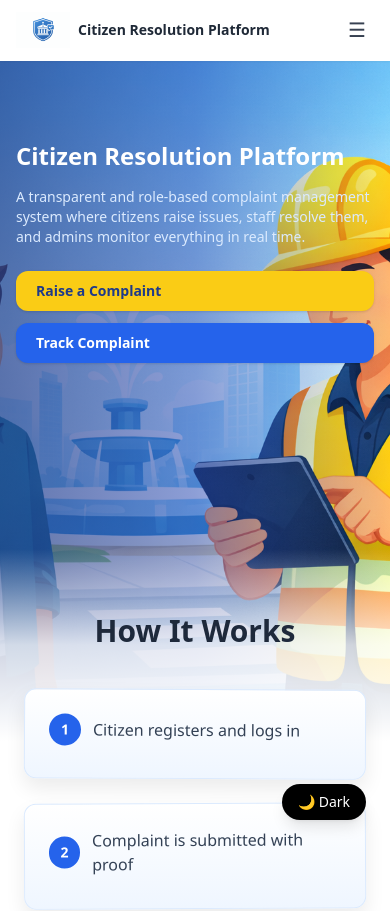
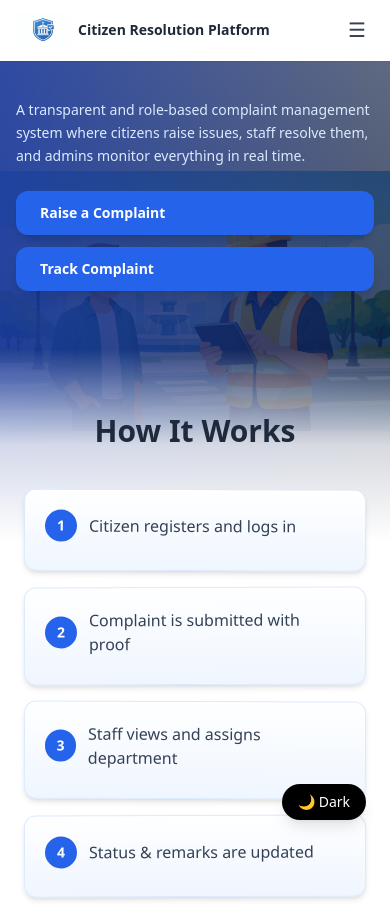
Before and after one commit to nikitadeshmukh1102/Citizen_municipalityportal, a React app in the folder Frontend/: page / in a window 390 px wide. Shown: the top 911 px of the page. Built offline with nearby package versions, Linux system fonts and the light colour scheme; the HTML template or start-up script is replaced by a standard one.

Commit message:
Mobile table layout fix + responsive polish

```diff
--- a/Frontend/src/index.css
+++ b/Frontend/src/index.css
@@ -5,3 +5,137 @@
   0%, 100% { transform: translateY(0); }
   50% { transform: translateY(-12px); }
 }
+@keyframes fadeInUp {
+  from {
+    opacity: 0;
+    transform: translateY(25px);
+  }
+  to {
+    opacity: 1;
+    transform: translateY(0);
+  }
+}
+
+.animate-fade-in-up {
+  animation: fadeInUp 0.7s ease-out;
+}
+html {
+  scroll-behavior: smooth;
+}
+/* ================= PREMIUM MOBILE HERO ================= */
+@media (max-width: 768px) {
+
+  .hero-section {
+    min-height: 480px;
+    padding: 22px 16px;
+
+   background-size: contain;
+background-position: top center;
+background-repeat: no-repeat;
+    background-position: center;
+  }
+
+  .hero-content {
+    padding: 0;
+  }
+
+  .hero-section::before {
+    content: "";
+    position: absolute;
+    inset: 0;
+
+    background: linear-gradient(
+      180deg,
+      rgba(10, 25, 60, 0.65) 0%,
+      rgba(10, 25, 60, 0.85) 100%
+    );
+  }
+}
+/* ================= PREMIUM BUTTON FX ================= */
+
+.hero-btn {
+  position: relative;
+  overflow: hidden;
+}
+
+.hero-btn::after {
+  content: "";
+  position: absolute;
+  inset: 0;
+  background: linear-gradient(
+    120deg,
+    transparent 30%,
+    rgba(255,255,255,0.35),
+    transparent 70%
+  );
+  opacity: 0;
+  transition: 0.4s;
+}
+
+.hero-btn:hover::after {
+  opacity: 1;
+}
+/* ================= PREMIUM CARD DEPTH ================= */
+
+.card,
+.work-card,
+.feature-card {
+
+  backdrop-filter: blur(6px);
+
+  transition: all 0.3s ease;
+}
+
+.card:hover,
+.work-card:hover,
+.feature-card:hover {
+
+  transform: translateY(-4px) scale(1.01);
+  box-shadow: 0 18px 35px rgba(0,0,0,0.12);
+}
+/* ================= MOBILE TYPOGRAPHY FIX ================= */
+@media (max-width: 768px) {
+
+  h1 { font-size: 22px; }
+  h2 { font-size: 20px; }
+  h3 { font-size: 17px; }
+
+  p {
+    font-size: 14px;
+    line-height: 1.5;
+  }
+}
+
+
+
+.card,
+.work-card,
+.feature-card {
+  transition: transform 0.25s ease, box-shadow 0.25s ease;
+}
+
+.card:active {
+  transform: translateY(2px);
+}
+/* ================= SCROLL REVEAL ================= */
+
+.reveal {
+  opacity: 0;
+  transform: translateY(30px);
+  transition: 0.7s ease;
+}
+
+.reveal.active {
+  opacity: 1;
+  transform: translateY(0);
+}
+/* ================= GRASS FIX MOBILE ================= */
+@media (max-width: 768px) {
+
+  .grass-layer {
+    background-size: contain !important;
+    background-position: bottom center !important;
+    opacity: 0.65 !important;
+  }
+
+}
--- a/Frontend/src/pages/citizen/MyComplaints.jsx
+++ b/Frontend/src/pages/citizen/MyComplaints.jsx
@@ -77,7 +77,7 @@ const MyComplaints = () => {
               {c.proof && (
   <div className="mt-2">
     <a
-                    href={`http://localhost:5000/${c.proof}`}
+      href={`https://citizenmunicipalityportal-production.up.railway.app/${c.proof.replace(/\\/g, '/')}`}
       target="_blank"
       rel="noreferrer"
       className="text-sm text-blue-600 underline break-all"
--- a/Frontend/src/pages/public/Landing.jsx
+++ b/Frontend/src/pages/public/Landing.jsx
@@ -11,18 +11,49 @@ const Landing = () => {
 
       {/* ================= HERO SECTION ================= */}
    <section
-        className="relative w-full min-h-[680px] bg-no-repeat bg-center md:bg-top bg-cover"
+ className="
+  hero-section
+  relative w-full
+
+  min-h-[520px]
+  sm:min-h-[560px]
+  md:min-h-[680px]
+
+  bg-no-repeat
+  bg-cover
+
+  bg-[center_top]
+  sm:bg-center
+  md:bg-top
+"
         style={{ backgroundImage: `url(${heroImg})` }}
       >
-        <div className="absolute inset-0 bg-gradient-to-r from-blue-900/70 via-blue-800/50 to-transparent"></div>
+        <div className="absolute inset-0 bg-gradient-to-r from-blue-800/75 via-blue-900/75to-transparent"></div>
 
-      <div className="relative z-10 max-w-7xl mx-auto px-4 md:px-6 pt-20 md:pt-32 pb-24 md:pb-40 grid md:grid-cols-2 gap-6 md:gap-10 items-center">
-          <div>
-            <h1 className="text-2xl md:text-5xl font-extrabold text-white leading-tight">
-              Citizen Resolution Platform
+    <div className="
+  hero-content
+  relative z-10
+  max-w-7xl mx-auto
+
+  px-5 md:px-6
+  pt-28 sm:pt-32 md:pt-32
+  pb-28 md:pb-40
+
+  grid md:grid-cols-2
+  gap-8 md:gap-10
+  items-center
+">
+         <div className="animate-fade-in-up">
+           <h1 className="text-2xl sm:text-3xl md:text-5xl font-extrabold text-white leading-tight">
             </h1>
 
-            <p className="mt-4 text-sm md:text-lg text-blue-100 max-w-xl">
+        <p className="
+  mt-4
+  text-[14px] sm:text-base md:text-lg
+  leading-relaxed
+  text-blue-100
+  max-w-xl
+">
               A transparent and role-based complaint management system
               where citizens raise issues, staff resolve them,
               and admins monitor everything in real time.
@@ -31,14 +62,43 @@ const Landing = () => {
           <div className="mt-6 md:mt-8 flex flex-col sm:flex-row gap-3 md:gap-4">
               <Link
                 to="/login"
-              className="px-5 py-2.5 text-sm md:px-6 md:py-3 md:text-base rounded-xl bg-yellow-400 text-blue-900 font-semibold shadow hover:bg-yellow-300 transition"
-              >
+             className="
+               hero-btn
+  px-6 py-3
+  text-sm md:text-base
+
+  rounded-xl
+  bg-blue-600 text-white
+  font-semibold
+
+  shadow-lg
+  transition-all duration-300
+
+  hover:scale-[1.03]
+  hover:shadow-xl
+  active:scale-95
+">
                 Raise a Complaint
               </Link>
 
               <Link
                 to="/login"
-                className="px-5 py-2.5 text-sm md:px-6 md:py-3 md:text-base rounded-xl bg-blue-600 text-white font-semibold shadow hover:bg-blue-500 transition"
+                className="
+                  hero-btn
+  px-6 py-3
+  text-sm md:text-base
+
+  rounded-xl
+  bg-blue-600 text-white
+  font-semibold
+
+  shadow-lg
+  transition-all duration-300
+
+  hover:scale-[1.03]
+  hover:shadow-xl
+  active:scale-95
+"
               >
                 Track Complaint
               </Link>
@@ -55,7 +115,7 @@ const Landing = () => {
   How It Works
 </h2>
 
-        <div className="grid md:grid-cols-3 gap-6">
+      <div className="grid grid-cols-1 sm:grid-cols-2 md:grid-cols-3 gap-4 md:gap-6">
           {[
             "Citizen registers and logs in",
             "Complaint is submitted with proof",
@@ -65,15 +125,26 @@ const Landing = () => {
             "Admin monitors entire system"
           ].map((text, i) => (
             <div
+
   key={i}
   className={`
-                bg-gradient-to-b from-white dark:from-gray-800 to-blue-50 dark:to-gray-900
-                rounded-xl p-6
+    bg-gradient-to-b
+    from-white dark:from-gray-800
+    to-blue-50 dark:to-gray-900
+
+    rounded-xl
+    p-5 md:p-6
+
     border border-blue-100 dark:border-gray-700
-                shadow-[0_10px_20px_rgba(0,0,0,0.08)]
+
+    shadow-md
     transition-all duration-300
+
     hover:-translate-y-1
-                ${i % 2 === 0 ? "rotate-[0.25deg]" : "-rotate-[0.25deg]"}
+    hover:shadow-lg
+    active:scale-[0.98]
+
+    ${i % 2 === 0 ? "rotate-[0.2deg]" : "-rotate-[0.2deg]"}
   `}
 >
               <div className="flex items-center gap-3 mb-2">
@@ -87,6 +158,8 @@ const Landing = () => {
             </div>
           ))}
         </div>
+
+
       </section>
 
       {/* ================= USER ROLES ================= */}
@@ -95,7 +168,7 @@ const Landing = () => {
           User Roles
         </h2>
 
-        <div className="grid md:grid-cols-3 gap-6">
+        <div className="grid grid-cols-1 sm:grid-cols-2 md:grid-cols-3 gap-4 md:gap-6">
           {[
             { icon: citizenIcon, title: "Citizen", color: "from-green-400", desc: "Register, raise complaints, upload proof, and track complaint status in real time." },
             { icon: staffIcon, title: "Staff", color: "from-yellow-400", desc: "View complaints, assign departments, update status, and add remarks." },
@@ -108,9 +181,11 @@ const Landing = () => {
                 bg-gradient-to-b ${r.color} to-white dark:to-gray-900
                 p-6 text-center
                 border border-slate-100 dark:border-gray-700
-                shadow-[0_12px_24px_rgba(0,0,0,0.1)]
+               shadow-lg hover:shadow-xl
 transition-all duration-300
 hover:-translate-y-1
+active:scale-[0.98]
+
               `}
             >
               <img src={r.icon} className="w-14 mx-auto mb-4" />
@@ -129,7 +204,13 @@ const Landing = () => {
       <section className="relative mt-24 py-24 overflow-hidden">
 
         <div
-          className="absolute inset-0 bg-bottom bg-no-repeat bg-cover opacity-40 pointer-events-none"
+  className="
+    absolute inset-0
+    bg-bottom bg-no-repeat bg-cover
+    opacity-50
+    pointer-events-none
+    scale-110
+  "
           style={{
             backgroundImage: `url(${grassBg})`,
             maskImage:
--- a/Frontend/src/pages/public/Register.jsx
+++ b/Frontend/src/pages/public/Register.jsx
@@ -104,7 +104,7 @@ const Register = () => {
         <div className="relative max-w-5xl w-full rounded-3xl bg-white/70 backdrop-blur-xl shadow-[0_30px_80px_rgba(0,0,0,0.15)] overflow-hidden grid md:grid-cols-2">
 
           {/* LEFT IMAGE */}
-          <div className="hidden md:flex items-center justify-center p-10">
+         <div className="flex items-center justify-center p-6 md:p-10">
             <img src={registerImg} alt="Register" className="w-full max-w-sm" />
           </div>
 
--- a/Frontend/src/pages/staff/AllComplaints.jsx
+++ b/Frontend/src/pages/staff/AllComplaints.jsx
@@ -34,7 +34,7 @@ const AllComplaints = ({ statusFilter, departmentFilter, search }) => {
 
       {!loading && filteredComplaints.length > 0 && (
 
-        /* ✅ ONLY ADDITION (Mobile Scroll Safety) */
+
         <div className="overflow-x-auto">
 
           <table className="w-full text-sm">
@@ -76,7 +76,7 @@ const AllComplaints = ({ statusFilter, departmentFilter, search }) => {
                   <td className="px-6 py-4">
                     {c.proof ? (
   <a
-                        href={`http://localhost:5000/${c.proof}`}
+    href={`https://citizenmunicipalityportal-production.up.railway.app/${c.proof.replace(/\\/g, '/')}`}
     target="_blank"
     rel="noreferrer"
     className="text-blue-600 hover:underline"
```
Also changed, not shown: Frontend/src/layouts/PublicLayout.jsx (+79 -7 lines), Frontend/src/pages/public/Login.jsx (+32 -12 lines). Lines whose indentation alone changed are shown as unchanged.
